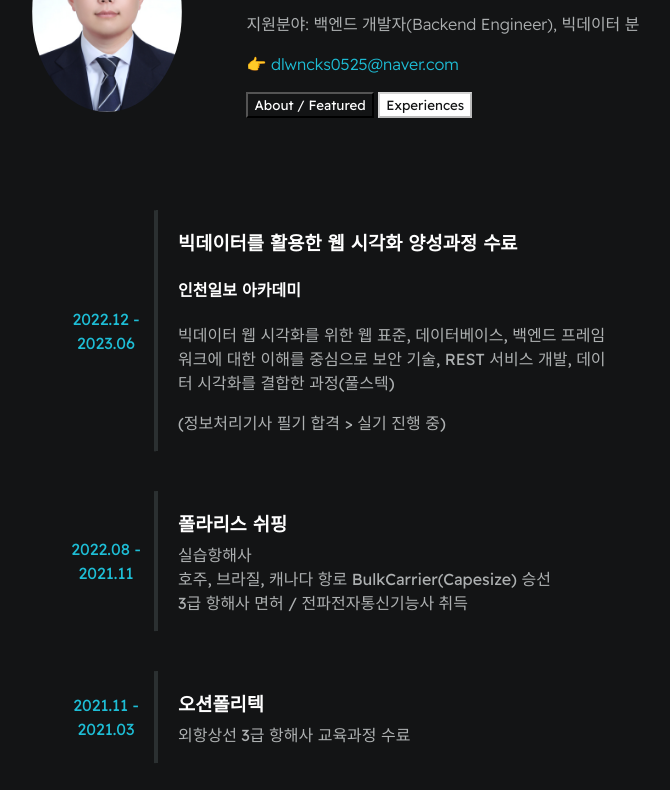
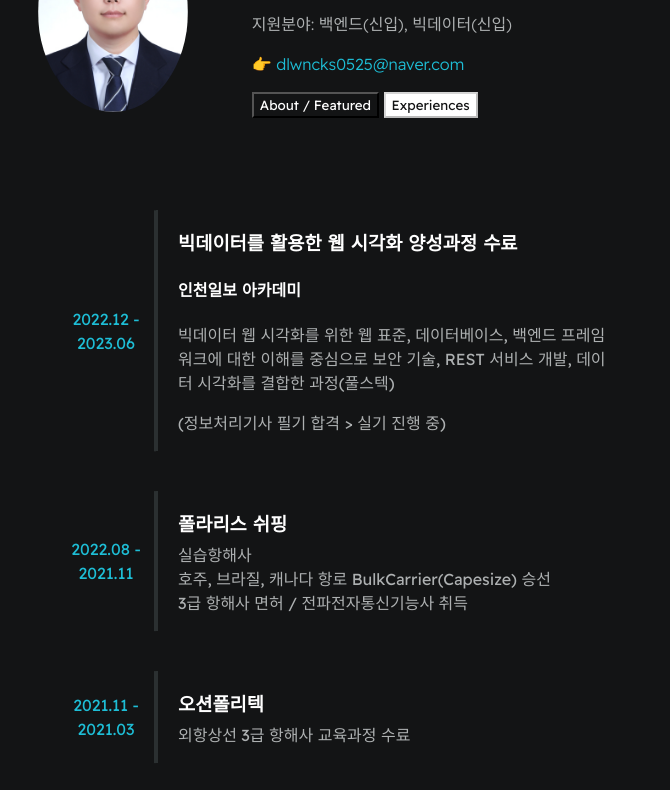
Before and after one commit to JuChan-Lee/Resume, a plain HTML site: page index2.html in a window 1280 px wide. Shown: the part 114-904 px from the top of the page, without its empty margins (304-974 px from the left). Drawn offline with Linux system fonts and the light colour scheme.

Commit message:
[지원분야 수정]

```diff
--- a/index2.html
+++ b/index2.html
@@ -17,7 +17,7 @@
 
                 <div>
                     <h1 id="user-name">이주찬, Ju Chan Lee</h1>
-                    <p id="bio">지원분야: 백엔드 개발자(Backend Engineer), 빅데이터 분</p>
+                    <p id="bio">지원분야: 백엔드(신입), 빅데이터(신입)</p>
                     <p id="email" ><a href="mailto:dlwncks0525@naver.com">👉 dlwncks0525@naver.com</a></p>
                     <button id="switch-button1" onclick="goToindex()">About / Featured</button>
                     <button id="switch-button2" disabled>Experiences</button>
```
Also changed, not shown: index.html (+1 -1 lines).
